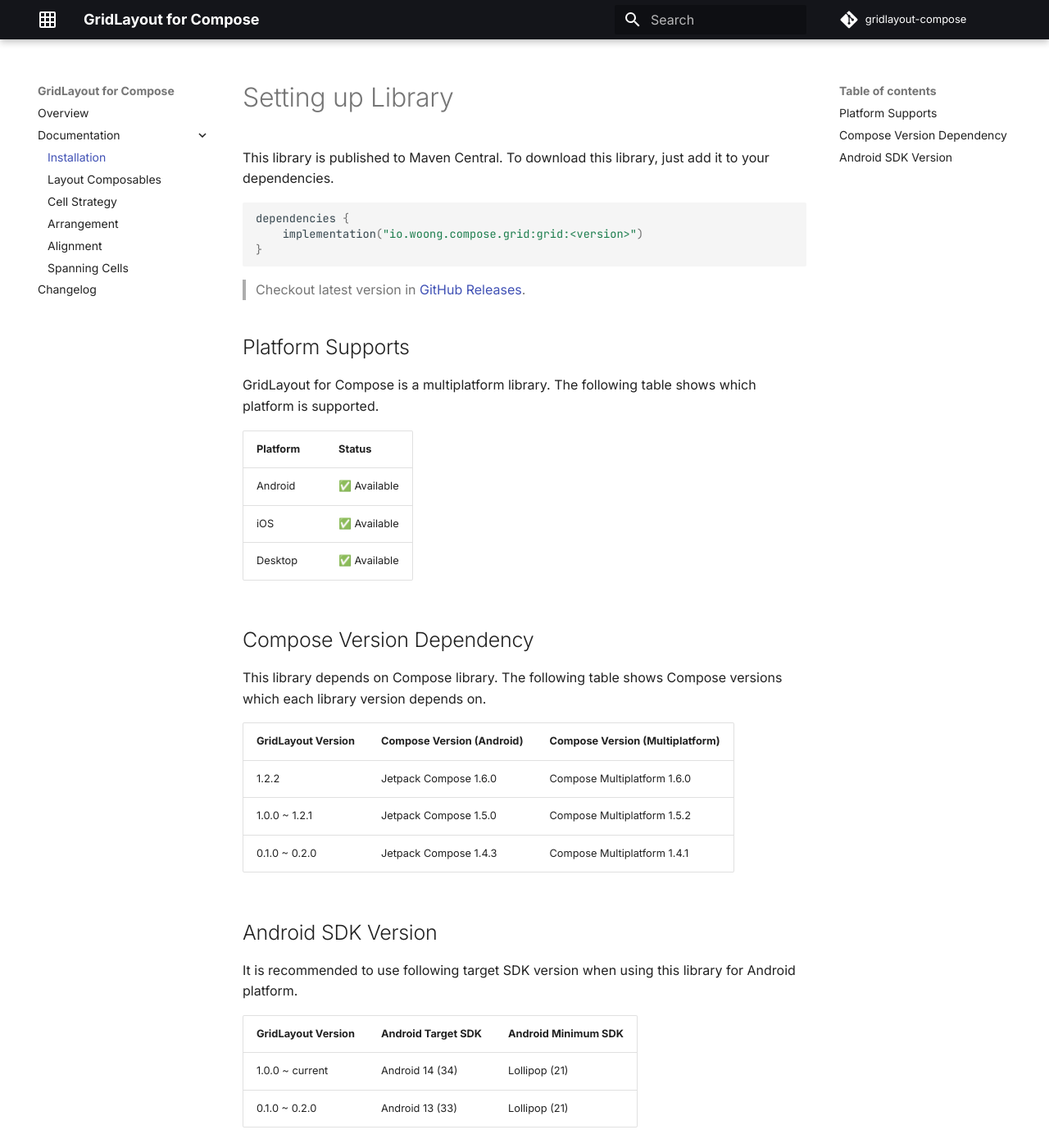
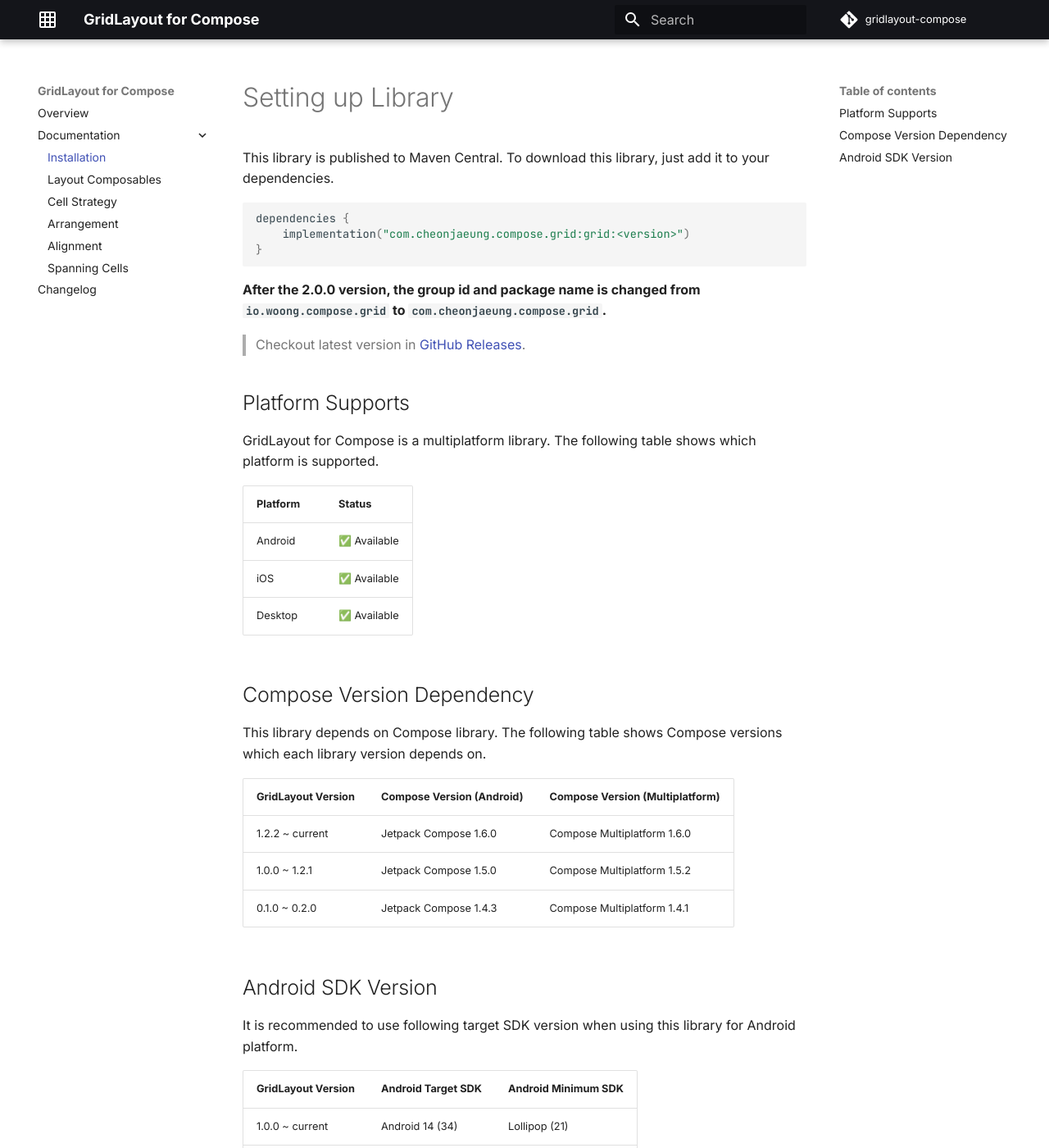
Before and after one commit to cheonjaeung/gridlayout-compose, an MkDocs documentation site: the page built from docs/installation.md, in a window 1280 px wide and 1400 px high. Shown: the whole window at 82% size. Built offline with MkDocs 1.6.1 and Material for MkDocs 9.7.7, drawn with Linux system fonts in a browser that asks for light colours; comment, search, counter and statistics services are not loaded.

Commit message:
Update documents

````diff
--- a/docs/installation.md
+++ b/docs/installation.md
@@ -5,9 +5,12 @@ To download this library, just add it to your dependencies.
 
 ```groovy
 dependencies {
-    implementation("io.woong.compose.grid:grid:<version>")
+    implementation("com.cheonjaeung.compose.grid:grid:<version>")
 }
 ```
+
+**After the 2.0.0 version, the group id and package name is changed from**
+**`io.woong.compose.grid` to `com.cheonjaeung.compose.grid`.**
 
 > Checkout latest version in [GitHub Releases](https://github.com/cheonjaeung/gridlayout-compose/releases).
 
@@ -29,7 +32,7 @@ The following table shows Compose versions which each library version depends on
 
 | GridLayout Version | Compose Version (Android) | Compose Version (Multiplatform) |
 |--------------------|---------------------------|---------------------------------|
-| 1.2.2              | Jetpack Compose 1.6.0     | Compose Multiplatform 1.6.0     |
+| 1.2.2 ~ current    | Jetpack Compose 1.6.0     | Compose Multiplatform 1.6.0     |
 | 1.0.0 ~ 1.2.1      | Jetpack Compose 1.5.0     | Compose Multiplatform 1.5.2     |
 | 0.1.0 ~ 0.2.0      | Jetpack Compose 1.4.3     | Compose Multiplatform 1.4.1     |
 
````
Also changed, not shown: README.md (+5 -2 lines).
